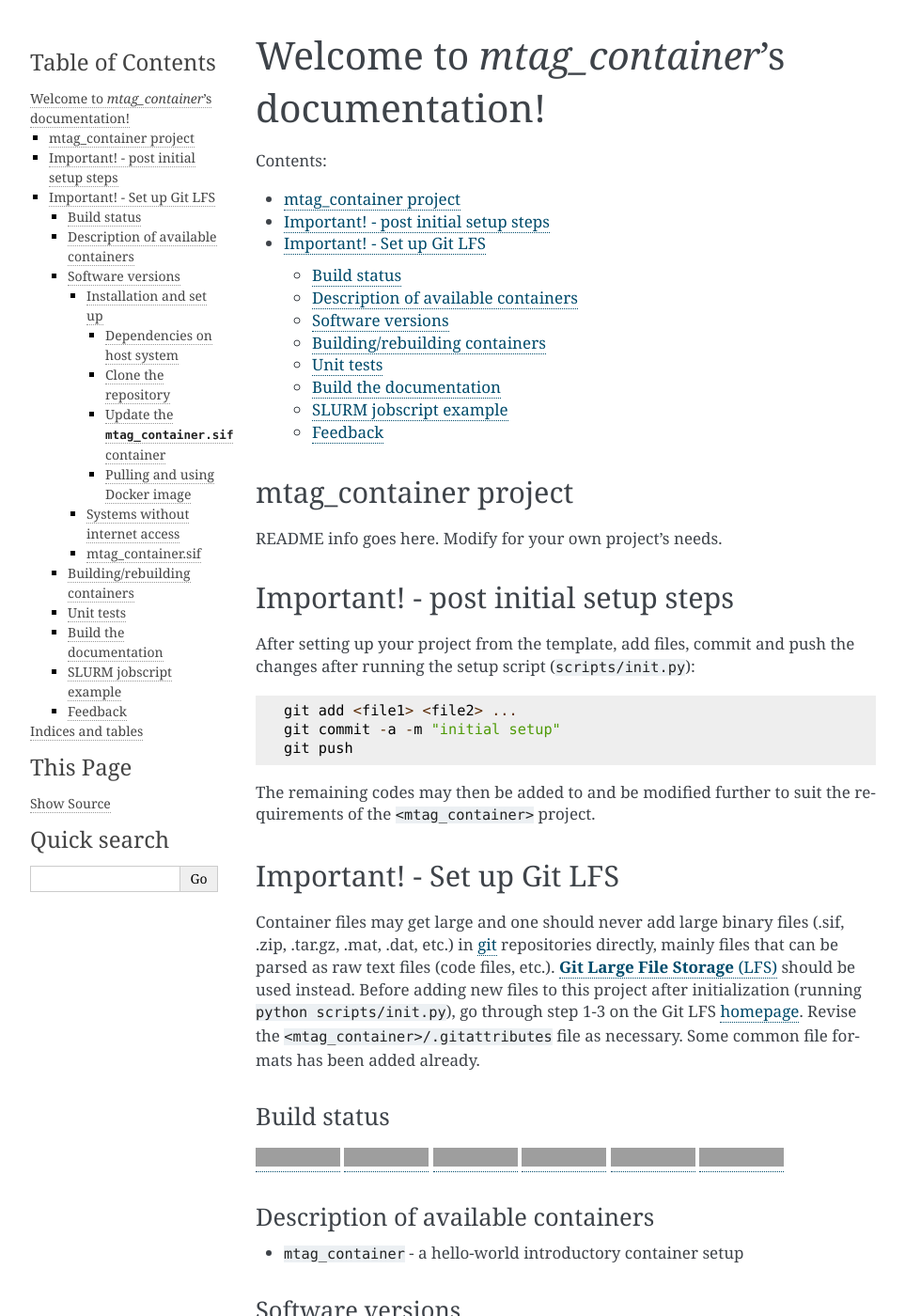
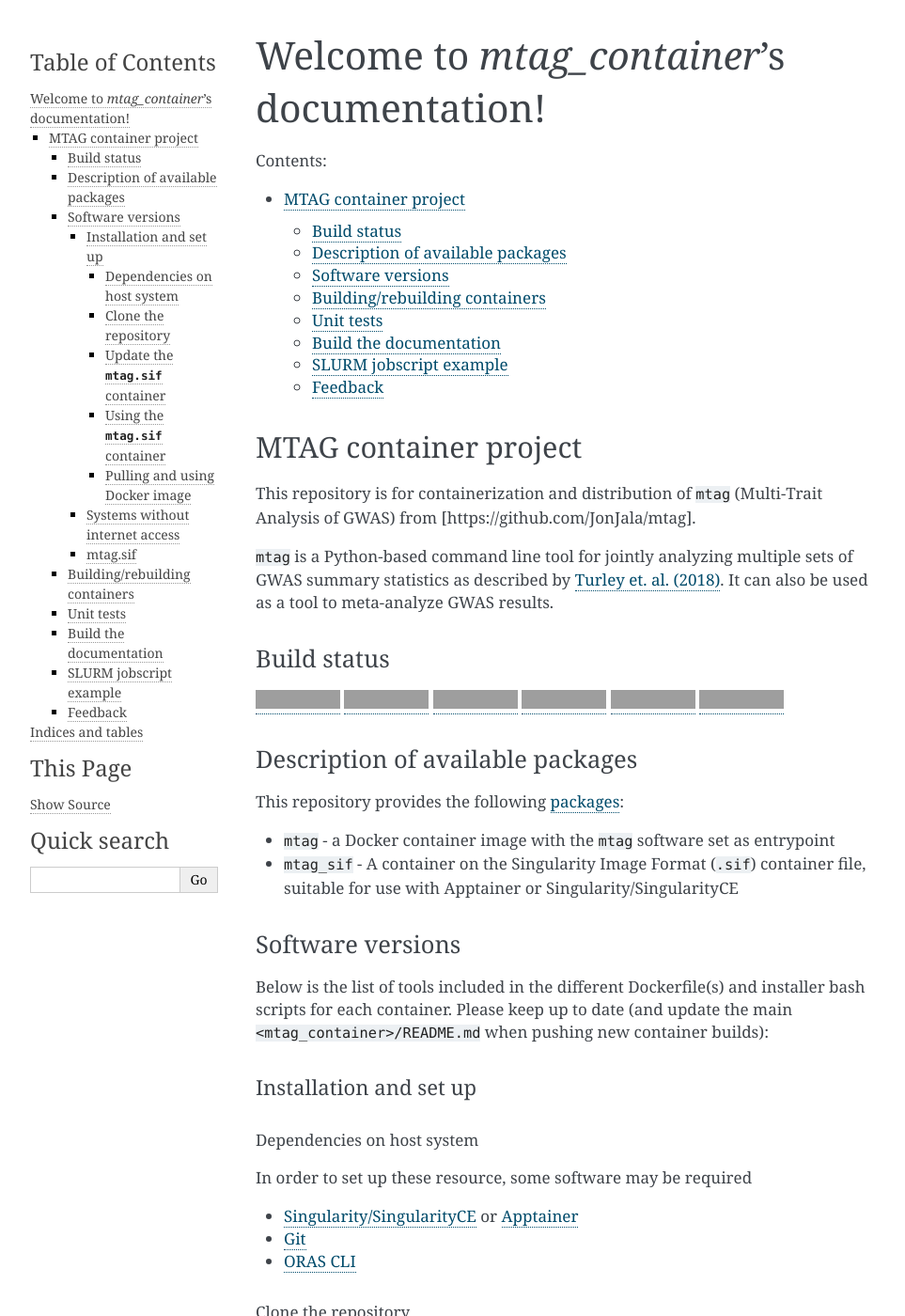
Before and after one commit to comorment/mtag_container, a Sphinx documentation site: the page built from docs/source/index.rst, in a window 1280 px wide and 1400 px high, cut to the strip 0-1400 px from the top of the window. Shown: the whole strip at 94% size, without its empty margins (148-1111 px from the left). Built offline with Sphinx 7.4.7, drawn with Linux system fonts in a browser that asks for light colours; some of the changed text lies outside the part shown; grey boxes are pictures that could not be loaded.

Commit message:
Update README.md (#2)
* Update README.md

* Add apptainer definition file (#6)

* Add .def file for apptainer build
Fixes #5

* test pep440 pattern

* bump version

* replace apptainer version

* version v0.1.0-rc3

* update README; shallow git clone

* WORKDIR

* mtag/SHA to list of software

* project name in sphinx-docs

````diff
--- a/README.md
+++ b/README.md
@@ -1,25 +1,9 @@
-# mtag_container project
+# MTAG container project
 
-README info goes here. Modify for your own project's needs.
+This repository is for containerization and distribution of `mtag` (Multi-Trait Analysis of GWAS) from [https://github.com/JonJala/mtag].
 
-# Important! - post initial setup steps
-
-After setting up your project from the template, add files, commit and push the changes after running the setup script (`scripts/init.py`):
-
-```
-git add <file1> <file2> ...
-git commit -a -m "initial setup"
-git push
-```
-
-The remaining codes may then be added to and be modified further to suit the requirements of the `<mtag_container>` project.
-
-# Important! - Set up Git LFS
-
-Container files may get large and one should never add large binary files (.sif, .zip, .tar.gz, .mat, .dat, etc.) in [git](https://git-scm.com) repositories directly, mainly files that can be parsed as raw text files (code files, etc.).
-[**Git Large File Storage** (LFS)](https://git-lfs.github.com) should be used instead.
-Before adding new files to this project after initialization (running `python scripts/init.py`), go through step 1-3 on the Git LFS [homepage](https://git-lfs.github.com).
-Revise the `<mtag_container>/.gitattributes` file as necessary. Some common file formats has been added already.
+`mtag` is a Python-based command line tool for jointly analyzing multiple sets of GWAS summary statistics as described by [Turley et. al. (2018)](https://www.nature.com/articles/s41588-017-0009-4).
+It can also be used as a tool to meta-analyze GWAS results.
 
 ## Build status
 
@@ -30,9 +14,12 @@ Revise the `<mtag_container>/.gitattributes` file as necessary. Some common file
 [![Container build](https://github.com/comorment/mtag_container/actions/workflows/container_build.yml/badge.svg)](https://github.com/comorment/mtag_container/actions/workflows/container_build.yml)
 [![Container build push](https://github.com/comorment/mtag_container/actions/workflows/container_build_push.yml/badge.svg)](https://github.com/comorment/mtag_container/actions/workflows/container_build_push.yml)
 
-## Description of available containers
+## Description of available packages
 
-* ``mtag_container`` - a hello-world introductory container setup
+This repository provides the following [packages](https://github.com/orgs/comorment/packages?repo_name=mtag_container):
+
+* ``mtag`` - a Docker container image with the `mtag` software set as entrypoint
+* ``mtag_sif`` - A container on the Singularity Image Format (`.sif`) container file, suitable for use with Apptainer or Singularity/SingularityCE
 
 ## Software versions
 
@@ -47,7 +34,6 @@ In order to set up these resource, some software may be required
 
 - [Singularity/SingularityCE](https://sylabs.io/singularity/) or [Apptainer](https://apptainer.org)
 - [Git](https://git-scm.com/)
-- [Git LFS](https://git-lfs.com)
 - [ORAS CLI](https://oras.land)
 
 #### Clone the repository
@@ -58,24 +44,37 @@ To download the last revision of this project, issue:
 cd path/to/repositories
 git clone --depth 1 https://github.com/comorment/mtag_container.git
 cd mtag_container
-git lfs pull  # pull "large" files
+git pull  # optional, update to the latest version
 ```
 
-#### Update the `mtag_container.sif` container
+#### Update the `mtag.sif` container
 
-To obtain updated versions of the Singularity Image Format (.sif) container file `, issue
+To obtain updated versions of the Singularity Image Format (.sif) container file for use with Apptainer or Singularity/SingularityCE, issue
 
 ```bash
-cd path/to/repositories/mtag_container/singularity
-mv mtag_container.sif mtag_container.sif.old  # optional, just rename the old(er) file
-apptainer pull docker://ghcr.io/comorment/mtag_container:<tag>  # or
-singularity pull docker://ghcr.io/comorment/mtag_container:<tag> # or
-oras pull ghcr.io/comorment/mtag_container_sif:<tag>
+cd path/to/repositories/mtag_container/apptainer
+mv mtag.sif mtag.sif.old  # optional, just rename the old(er) file without overwriting
+apptainer pull docker://ghcr.io/comorment/mtag:<tag>  # or
+singularity pull docker://ghcr.io/comorment/mtag:<tag> # or
+oras pull ghcr.io/comorment/mtag_sif:<tag>
 ```
 
-where `<tag>` corresponds to a tag listed under [packages](https://github.com/comorment/mtag_container/pkgs/container/mtag_container),
+where `<tag>` corresponds to a tag listed under [packages](https://github.com/comorment/mtag_container/pkgs/container/mtag),
 such as `latest`, `main`, or `sha_<GIT SHA>`.
-The `oras pull` statement pulls the `mtag_container.sif` file from [ghcr.io](https://github.com/comorment/mtag_container/pkgs/container/mtag_container_sif) using the [ORAS](https://oras.land) registry, without the need to build the container locally.
+The `oras pull` statement pulls the `mtag_container.sif` file from [ghcr.io](https://github.com/comorment/mtag_container/pkgs/container/mtag_sif) using the [ORAS](https://oras.land) registry, without the need to build the container locally.
+
+#### Using the `mtag.sif` container
+
+To use the `mtag.sif` container with Apptainer, issue:
+
+```bash
+cd path/to/repositories/mtag_container/apptainer
+export APPTAINER_BIND="<path/to/data>:/data"  # adapt as necessary to mount directories
+apptainer exec mtag.sif mtag --help
+```
+
+See the Apptainer [documentation](https://apptainer.org/docs/user/main/bind_paths_and_mounts.html) for more information on mounting directories.
+If using Singularity/SingularityCE, replace `apptainer` with `singularity` and `APPTAINER_BIND` with `SINGULARITY_BIND` in the above statement.
 
 #### Pulling and using Docker image
 
@@ -86,7 +85,7 @@ docker pull ghcr.io/comorment/mtag_container:<tag>
 ```
 
 If working on recent Macs, add the `--platform=linux/amd64` after `docker pull`.
-This may allow replacing `singularity exec ...` or `apptainer exec ...` statements with appropriate `docker run ...` statements,
+Using Docker may allow replacing `singularity exec ...` or `apptainer exec ...` statements with appropriate `docker run ...` statements,
 on systems where Singularity or Apptainer is unavailable.
 Functionally, the Docker image is equivalent to the Singularity container, but note that syntax for mounting volumes and invoking commands may differ.
 Please refer to [docs.docker.com](https://docs.docker.com) for more information.
@@ -95,7 +94,7 @@ Please refer to [docs.docker.com](https://docs.docker.com) for more information.
 > An option may be to build the Docker image on the host machine (e.g., M1/M2 Macs, older Intel CPUs), as:
 >
 >```bash
->docker build --platform=linux/amd64 -t ghcr.io/comorment/mtag_container -f dockerfiles/mtag_container/Dockerfile .
+>docker build --platform=linux/amd64 -t ghcr.io/comorment/mtag -f dockerfiles/mtag_container/Dockerfile .
 >```
 
 Example of using the Docker image:
@@ -103,15 +102,14 @@ Example of using the Docker image:
 ```bash
 #!/bin/bash
 # define environment variables:
-export IMAGE="ghcr.io/comorment/mtag_container:latest"  # adapt as necessary
-# shortcuts for Python and interactive shell:
-export PYTHON="docker run --platform=linux/amd64 --rm -v ${PWD}:/home -w/home --entrypoint=python ${IMAGE}"
-export ISHELL="docker run --platform=linux/amd64 --rm -it -v ${PWD}:/home -w/home --entrypoint=bash ${IMAGE}"
+export IMAGE="ghcr.io/comorment/mtag:latest"  # adapt as necessary
+# shortcut for mtag:
+export MTAG="docker run --platform=linux/amd64 --rm -v ${PWD}:/home ${IMAGE}"
+# invoke mtag's help function
+$MTAG --help
+```
 
-# invoke Python help/list local directory
-$PYTHON --help
-$PYTHON -c "import os; print(os.listdir())"
-```
+For more information about mounting volumes/directories, see the Docker [documentation](https://docs.docker.com/engine/storage/volumes/).
 
 ### Systems without internet access
 
@@ -124,13 +122,14 @@ cd ..
 tar --exclude=".git/*" -cvf mtag_container_$SHA.tar mtag_container
 ```
 
-### mtag_container.sif
+### mtag.sif
 
 | OS/tool             | Version               | License           | Source
 | ------------------- | --------------------- | ----------------- | -------------
 | ubuntu              | 24.04                 | [Creative Commons CC-BY-SA version 3.0 UK licence](https://ubuntu.com/legal/intellectual-property-policy) | [Ubuntu.com](https://ubuntu.com)
-| mambaforge          | 24.7.1-0              | [BSD-3-Clause](https://github.com/conda-forge/miniforge/blob/main/LICENSE) | [MiniForge](https://github.com/conda-forge/miniforge)
-| python              | 3.12.5                | [PSF](https://docs.python.org/3.10/license.html) | [Python.org](https://www.python.org)
+| miniconda           | 4.7.12                | [BSD-3-Clause](https://docs.conda.io/en/latest/license.html) | [Miniconda](https://docs.anaconda.com/miniconda/)
+| python              | 2.7.16                | [PSF](https://docs.python.org/2.7/license.html) | [Python.org](https://www.python.org)
+| mtag                | 9e17f3cf              | [GPL-3](https://github.com/JonJala/mtag/blob/master/LICENSE) | [mtag](https://github.com/JonJala/mtag)
 
 ## Building/rebuilding containers
 
@@ -172,9 +171,9 @@ A basic job script example for running a Singularity container in an HPC setting
 It expects a few environment variables, and can be submitted as
 
 ```
-export JOBNAME=mtag_container
+export JOBNAME=mtag
 export ACCOUNT=<project allocation account name>
-export WALLTIME="00:05:00"  # expected run time HH:MM:SS format
+export WALLTIME="01:00:00"  # expected run time HH:MM:SS format
 export CPUS_PER_TASK=1  # number of CPU cores
 export MEM_PER_CPU=2000MB  # RAM per CPU
 export SINGULARITY_MODULE=singularity/3.7.1  # name of Singularity module and version
--- a/docs/source/conf.py
+++ b/docs/source/conf.py
@@ -19,9 +19,9 @@ _release = _d['VERSION']
 # -- Project information -----------------------------------------------------
 # https://www.sphinx-doc.org/en/master/usage/configuration.html#project-information
 
-project = 'mtag_container'
-copyright = '2022, Espen Hagen, Bayram Cevdet Akdeniz, Alexander Frei'
-author = 'Espen Hagen, Bayram Cevdet Akdeniz, Alexander Frei'
+project = 'mtag container'
+copyright = '2022, Espen Hagen'
+author = 'Espen Hagen'
 release = _release
 
 # -- General configuration ---------------------------------------------------
--- a/version/version.py
+++ b/version/version.py
@@ -5,7 +5,7 @@ _MINOR = "1"
 _PATCH = "0"
 # This is mainly for nightly builds which have the suffix ".dev$DATE". See
 # https://semver.org/#is-v123-a-semantic-version for the semantics.
-_SUFFIX = "-rc3"
+_SUFFIX = "-rc4"
 
 VERSION_SHORT = "{0}.{1}".format(_MAJOR, _MINOR)
 VERSION = "{0}.{1}.{2}{3}".format(_MAJOR, _MINOR, _PATCH, _SUFFIX)
````
Also changed, not shown: 2 other files.
